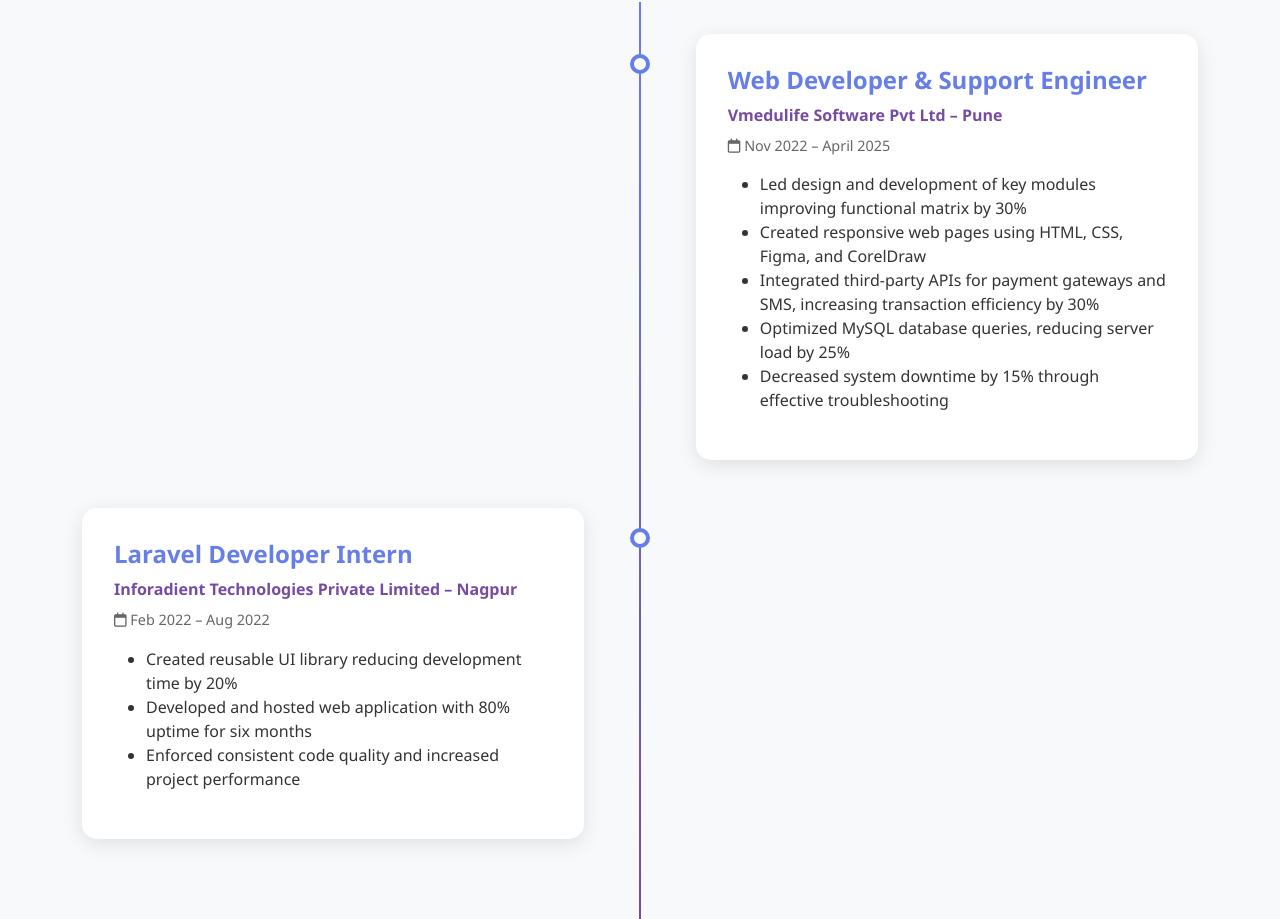
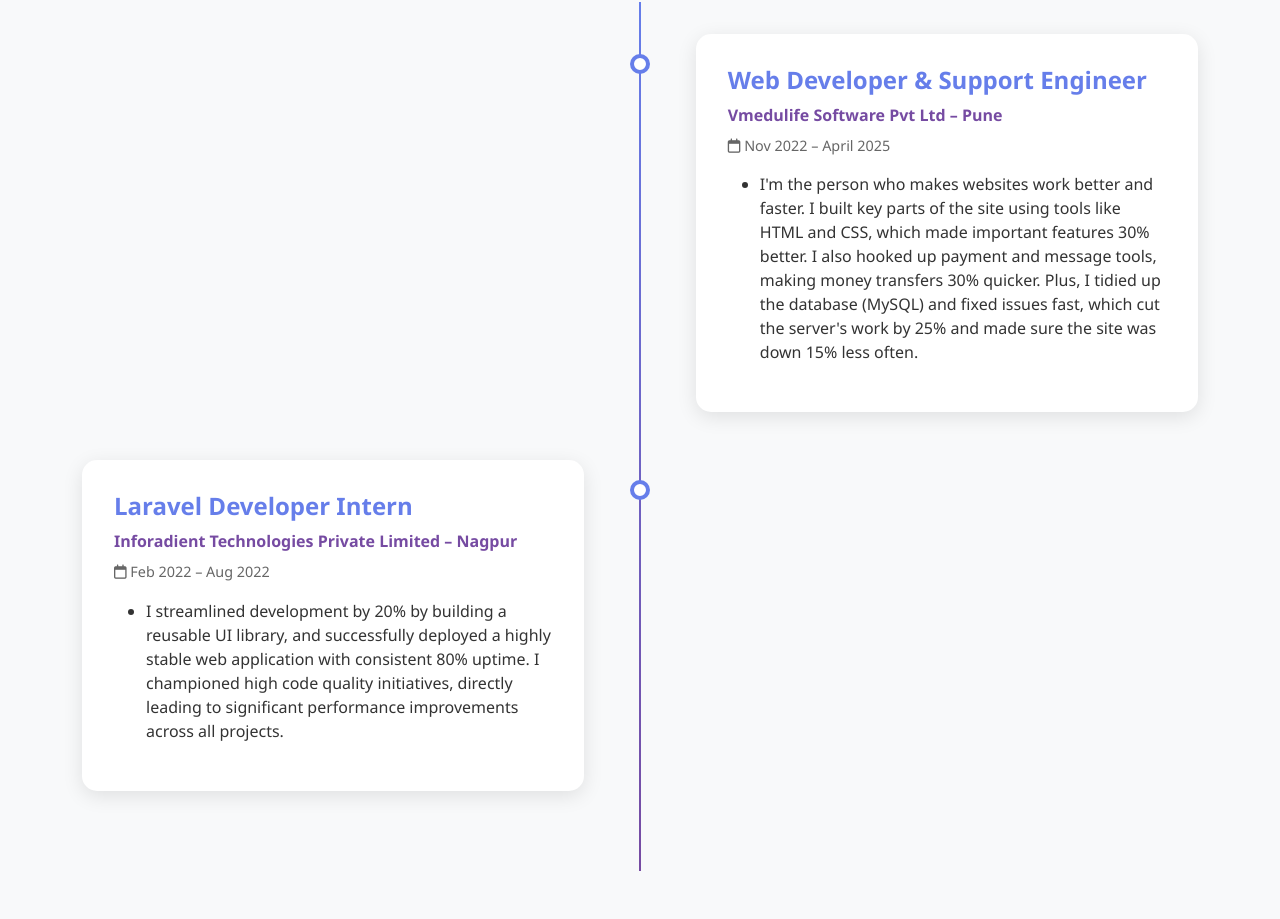
Before and after one commit to Shende0744/PortFolio_DhaneshwariShende.com, a plain HTML site: page index.html in a window 1280 px wide. Shown: the part 1611-2530 px from the top of the page. Drawn offline with nearby package versions, Linux system fonts and the light colour scheme.

Commit message:
Fix HTML structure and content updates
Signed-off-by: Dhaneshwari Shende <132125898+Shende0744@users.noreply.github.com>

```diff
--- a/index.html
+++ b/index.html
@@ -130,11 +130,12 @@
                         <p class="company">Vmedulife Software Pvt Ltd – Pune</p>
                         <p class="date"><i class="far fa-calendar"></i> Nov 2022 – April 2025</p>
                         <ul>
-                            <li>Led design and development of key modules improving functional matrix by 30%</li>
+                            <li>I'm the person who makes websites work better and faster. I built key parts of the site using tools like HTML and CSS, which made important features 30% better. I also hooked up payment and message tools, making money transfers 30% quicker. Plus, I tidied up the database (MySQL) and fixed issues fast, which cut the server's work by 25% and made sure the site was down 15% less often.</li>
+                            <!-- <li>Led design and development of key modules improving functional matrix by 30%</li>
                             <li>Created responsive web pages using HTML, CSS, Figma, and CorelDraw</li>
                             <li>Integrated third-party APIs for payment gateways and SMS, increasing transaction efficiency by 30%</li>
                             <li>Optimized MySQL database queries, reducing server load by 25%</li>
-                            <li>Decreased system downtime by 15% through effective troubleshooting</li>
+                            <li>Decreased system downtime by 15% through effective troubleshooting</li> -->
                         </ul>
                     </div>
                 </div>
@@ -145,9 +146,10 @@
                         <p class="company">Inforadient Technologies Private Limited – Nagpur</p>
                         <p class="date"><i class="far fa-calendar"></i> Feb 2022 – Aug 2022</p>
                         <ul>
-                            <li>Created reusable UI library reducing development time by 20%</li>
+                            <li>I streamlined development by 20% by building a reusable UI library, and successfully deployed a highly stable web application with consistent 80% uptime. I championed high code quality initiatives, directly leading to significant performance improvements across all projects.</li>
+                                <!-- <li>Created reusable UI library reducing development time by 20%</li>
                             <li>Developed and hosted web application with 80% uptime for six months</li>
-                            <li>Enforced consistent code quality and increased project performance</li>
+                            <li>Enforced consistent code quality and increased project performance</li> -->
                         </ul>
                     </div>
                 </div>
```
